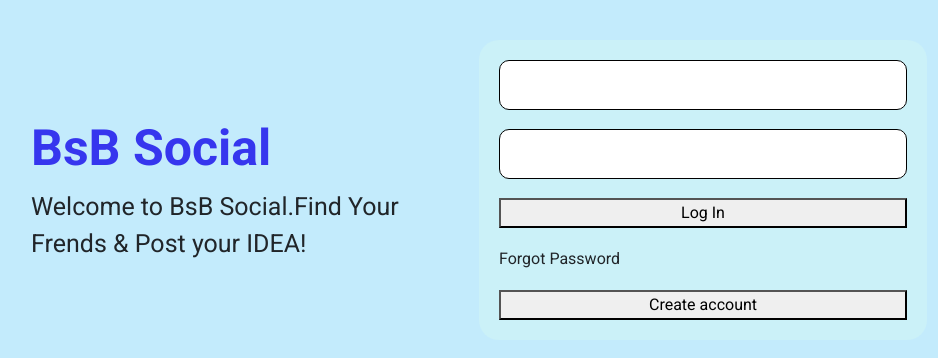
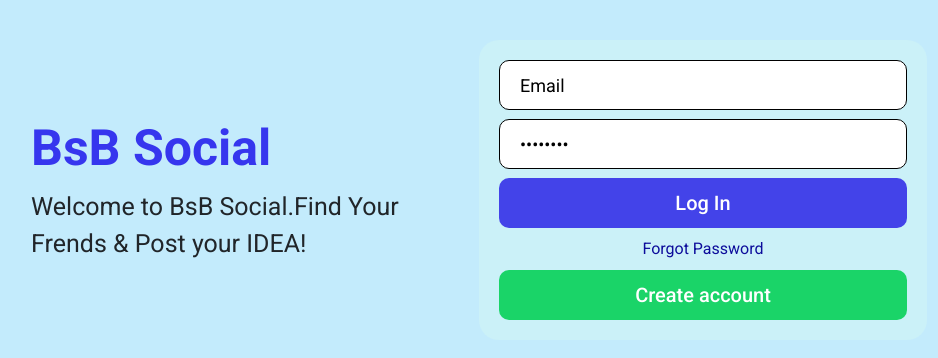
Before and after one commit to bisaksss/social-media-web-application, a React (Create React App) app in the folder social-media-frontend/: page / in a window 1280 px wide. Shown: the part 210-568 px from the top of the page, without its empty margins (161-1099 px from the left). Built offline with nearby package versions, Linux system fonts and the light colour scheme.

Commit message:
add styles to login page

```diff
--- a/social-media-frontend/src/pages/login/Login.jsx
+++ b/social-media-frontend/src/pages/login/Login.jsx
@@ -10,8 +10,8 @@
                 </div>
                 <div className="logingRight">
                     <div className="loginBox">
-                        <input type="email" className="loginInput" />
-                        <input type="password" className="loginInput" />
+                        <input type="email" className="loginInput" value="Email" />
+                        <input type="password" className="loginInput" value="Password"  />
                         <button className="loginButoon">Log In</button>
                         <span className="loginForgot">Forgot Password</span>
                         <button className="loginregister">Create account</button>
--- a/social-media-frontend/src/pages/login/login.css
+++ b/social-media-frontend/src/pages/login/login.css
@@ -45,4 +45,33 @@
     height: 50px;
     border-radius: 10px;
     border:1px solid black;
+    font-size: 18px;
+    padding-left: 20px;
 }
+.loginInput:focus{
+    outline: none;
+}
+.loginButoon{
+    height: 50px;
+    border-radius: 10px;
+    border: none;
+    background-color: rgb(67, 67, 233);
+    color: white;
+    font-size: 20px;
+    font-weight: 500;
+    cursor: pointer;
+}
+.loginForgot{
+    text-align: center;
+    color: rgb(13, 13, 155);
+}
+.loginregister{
+    height: 50px;
+    border-radius: 10px;
+    border: none;
+    background-color: rgb(26, 212, 104);
+    color: white;
+    font-size: 20px;
+    font-weight: 500;
+    cursor: pointer;
+}
```
